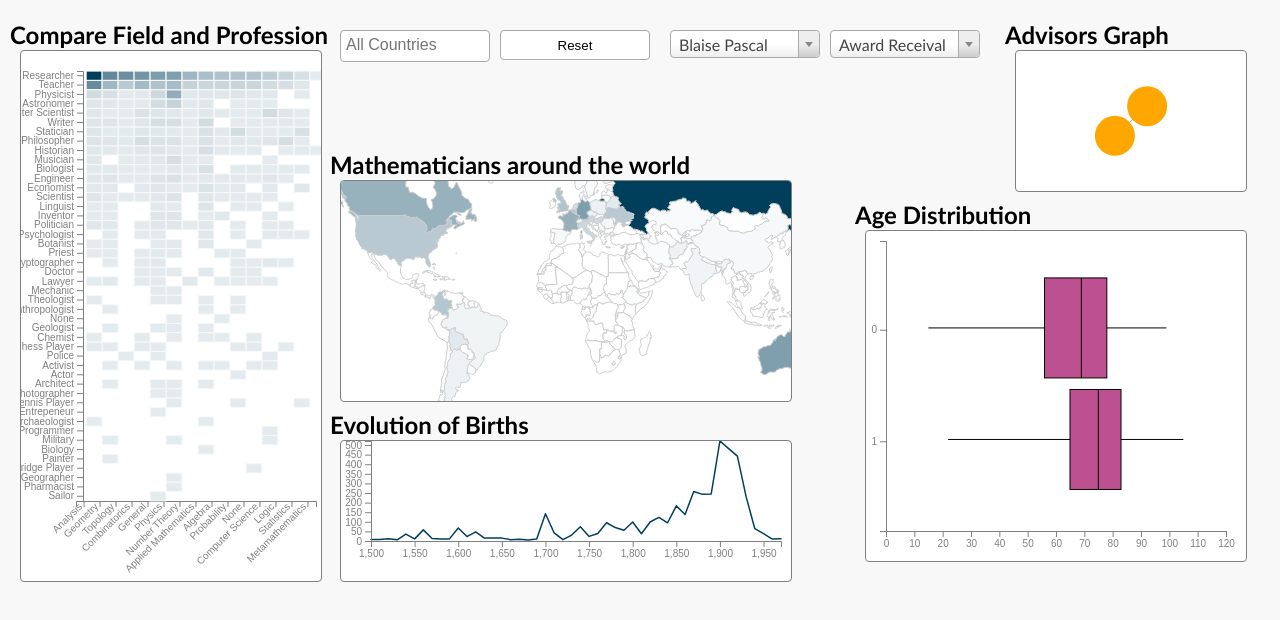
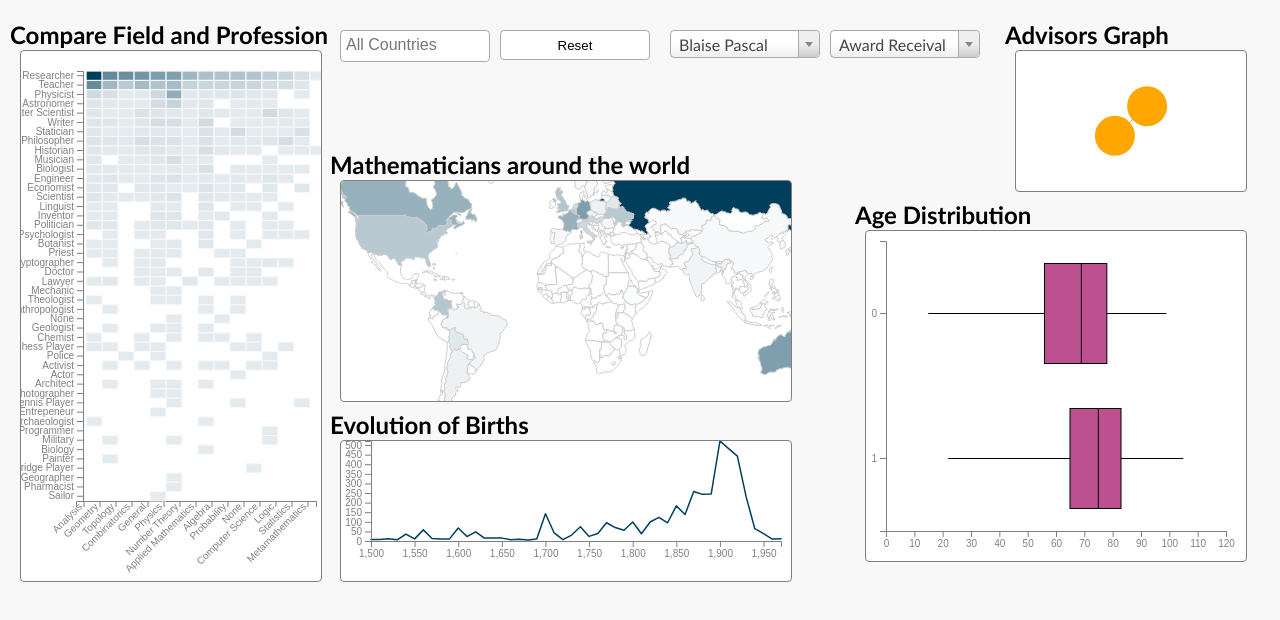
Before and after one commit to MargaridaMCampos/InfoViz, a plain HTML site: page index.html in a window 1280 px wide. Drawn offline with nearby package versions, Linux system fonts and the light colour scheme.

Commit message:
Map & boxplot

```diff
--- a/app.js
+++ b/app.js
@@ -746,6 +746,7 @@ Promise.all([
             .entries(uniqueAges)
 
         var boxWidth = height/(uniqueVariable.length+1)-10;
+        var heightDiff = (height-40) / (stats.length * 2) + 10
 
         // Show the X scale
         var x = d3.scaleLinear()
@@ -759,8 +760,7 @@ Promise.all([
         var y = d3.scaleBand()
             .domain(uniqueVariable)
             .range([height-40, 0])
-            .paddingInner(0.6)
-            .paddingOuter(.6)
+
 
         d3.select("#yAxisBox")
             .call(d3.axisLeft(y))
@@ -787,8 +787,8 @@ Promise.all([
             .attr('class', 'vertLine')
             .attr("x1", function (d) { return (x(d.value.min)) })
             .attr("x2", function (d) { return (x(d.value.max)) })
-            .attr("y1", function (d) { return (y(d.key)+30) })
-            .attr("y2", function (d) { return (y(d.key)+30) })
+            .attr("y1", function (d) { return (y(d.key)+heightDiff) })
+            .attr("y2", function (d) { return (y(d.key)+heightDiff) })
             .attr("stroke", "black")
             .style("width", 40)
 
@@ -799,7 +799,7 @@ Promise.all([
             .enter()
             .append('rect')
             .attr("x", function (d) { return (x(d.value.q1)) })
-            .attr("y", function (d) { return (y(d.key)+30 - boxWidth / 2) })
+            .attr("y", function (d) { return (y(d.key)+heightDiff - boxWidth / 2) })
             .attr("width", function (d) { return (x(d.value.q3) - x(d.value.q1)) })
             .attr("height", boxWidth)
             .attr("stroke", "black")
@@ -813,8 +813,8 @@ Promise.all([
             .attr('class', 'medianLine')
             .attr("x1", function (d) { return (x(d.value.median)) })
             .attr("x2", function (d) { return (x(d.value.median)) })
-            .attr("y1", function (d) { return (y(d.key)+30 - boxWidth / 2) })
-            .attr("y2", function (d) { return (y(d.key)+30 + boxWidth / 2) })
+            .attr("y1", function (d) { return (y(d.key)+heightDiff - boxWidth / 2) })
+            .attr("y2", function (d) { return (y(d.key)+heightDiff + boxWidth / 2) })
             .attr("stroke", "black")
             .style("width", 80)
 
@@ -825,8 +825,8 @@ Promise.all([
             .duration(500)
             .attr("x1", function (d) { return (x(d.value.min)) })
             .attr("x2", function (d) { return (x(d.value.max)) })
-            .attr("y1", function (d) { return (y(d.key)+30) })
-            .attr("y2", function (d) { return (y(d.key)+30) })
+            .attr("y1", function (d) { return (y(d.key)+heightDiff) })
+            .attr("y2", function (d) { return (y(d.key)+heightDiff) })
             .attr("stroke", "black")
             .style("width", 40)
 
@@ -836,7 +836,7 @@ Promise.all([
             .transition()
             .duration(500)
             .attr("x", function (d) { return (x(d.value.q1)) })
-            .attr("y", function (d) { return (y(d.key)+30 - boxWidth / 2) })
+            .attr("y", function (d) { return (y(d.key)+heightDiff - boxWidth / 2) })
             .attr("width", function (d) { return (x(d.value.q3) - x(d.value.q1)) })
             .attr("height", boxWidth)
             .attr("stroke", "black")
@@ -868,8 +868,8 @@ Promise.all([
             .duration(500)
             .attr("x1", function (d) { return (x(d.value.median)) })
             .attr("x2", function (d) { return (x(d.value.median)) })
-            .attr("y1", function (d) { return (y(d.key)+30 - boxWidth / 2) })
-            .attr("y2", function (d) { return (y(d.key)+30 + boxWidth / 2) })
+            .attr("y1", function (d) { return (y(d.key)+heightDiff - boxWidth / 2) })
+            .attr("y2", function (d) { return (y(d.key)+heightDiff + boxWidth / 2) })
             .attr("stroke", "black")
             .style("width", 80)
 
--- a/styles.css
+++ b/styles.css
@@ -87,7 +87,6 @@ svg {
     top:20px;
     left:330px;
     width:150px;
-    height: 700px;
 
 }
 
```
